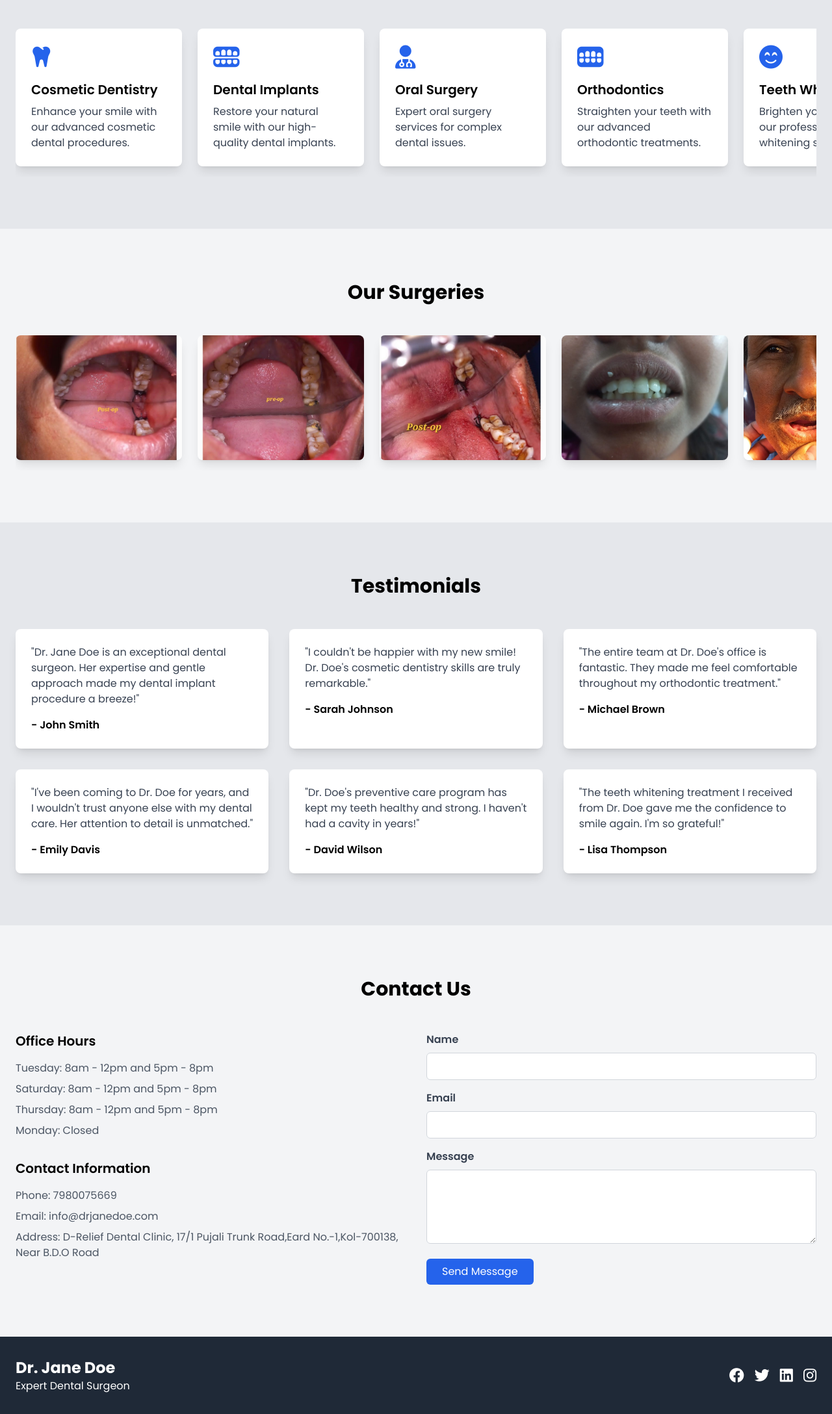
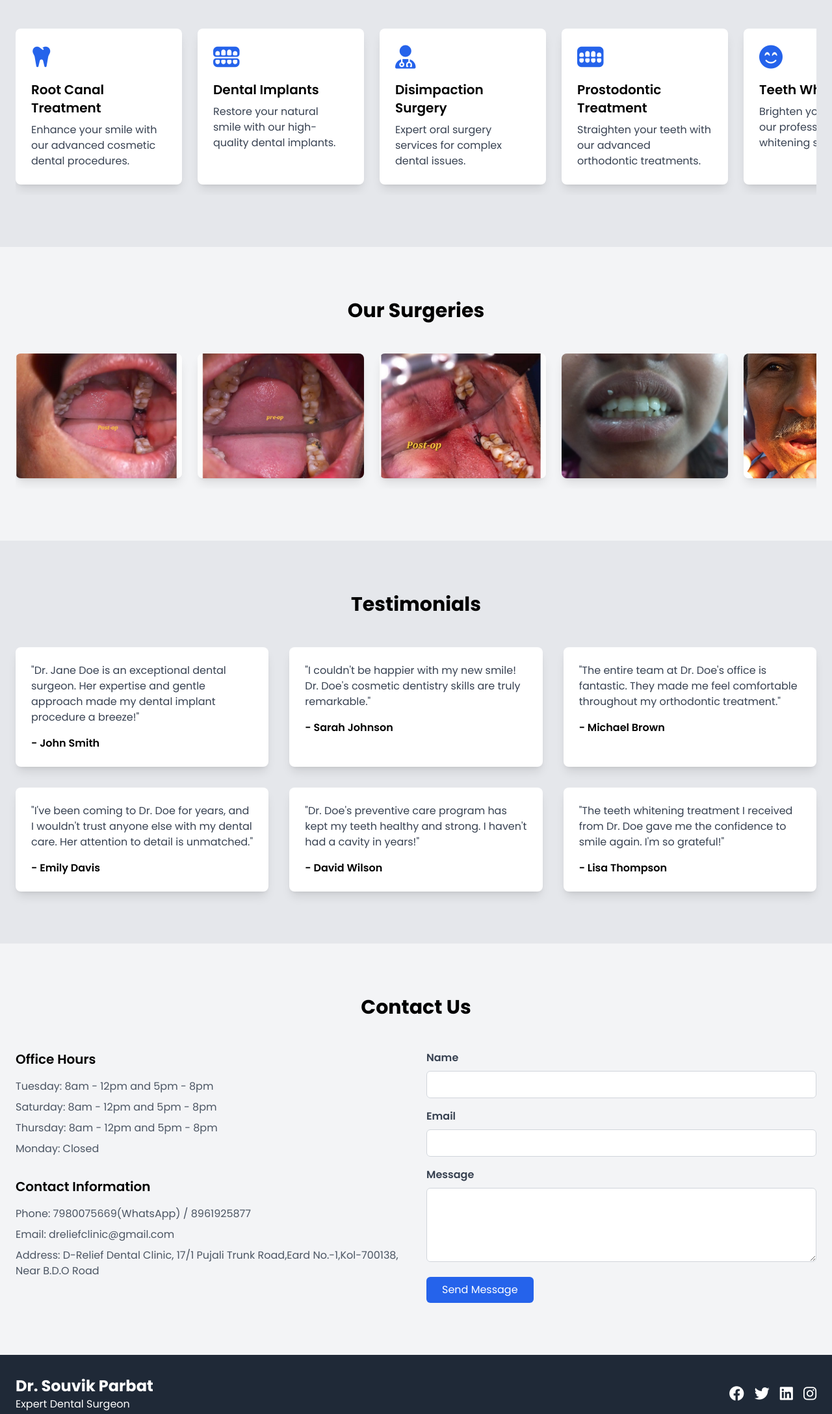
Before and after one commit to IntelliGent-Legend-Coder/My_Next_Work, a plain HTML site: page index.html in a window 1280 px wide. Shown: the part 1660-3836 px from the top of the page at 65% size. Drawn offline with nearby package versions, Linux system fonts and the light colour scheme.

Commit message:
Changes commit

```diff
--- a/index.html
+++ b/index.html
@@ -196,7 +196,7 @@
                 <div class="flex overflow-x-auto no-scrollbar pb-4 space-x-6 fade-in">
                     <div class="bg-white rounded-lg shadow-lg p-6 flex-shrink-0 w-64 dark:bg-gray-700">
                         <i class="fas fa-tooth text-4xl text-blue-600 mb-4"></i>
-                        <h3 class="text-xl font-semibold mb-2 dark:text-white">Cosmetic Dentistry</h3>
+                        <h3 class="text-xl font-semibold mb-2 dark:text-white">Root Canal Treatment</h3>
                         <p class="text-gray-700 dark:text-white">Enhance your smile with our advanced cosmetic dental procedures.</p>
                     </div>
                     <div class="bg-white rounded-lg shadow-lg p-6 flex-shrink-0 w-64 dark:bg-gray-700">
@@ -206,12 +206,12 @@
                     </div>
                     <div class="bg-white rounded-lg shadow-lg p-6 flex-shrink-0 w-64 dark:bg-gray-700">
                         <i class="fas fa-user-md text-4xl text-blue-600 mb-4"></i>
-                        <h3 class="text-xl font-semibold mb-2 dark:text-white">Oral Surgery</h3>
+                        <h3 class="text-xl font-semibold mb-2 dark:text-white">Disimpaction Surgery</h3>
                         <p class="text-gray-700 dark:text-white">Expert oral surgery services for complex dental issues.</p>
                     </div>
                     <div class="bg-white rounded-lg shadow-lg p-6 flex-shrink-0 w-64 dark:bg-gray-700">
                         <i class="fas fa-teeth text-4xl text-blue-600 mb-4"></i>
-                        <h3 class="text-xl font-semibold mb-2 dark:text-white">Orthodontics</h3>
+                        <h3 class="text-xl font-semibold mb-2 dark:text-white">Prostodontic Treatment</h3>
                         <p class="text-gray-700 dark:text-white">Straighten your teeth with our advanced orthodontic treatments.</p>
                     </div>
                     <div class="bg-white rounded-lg shadow-lg p-6 flex-shrink-0 w-64 dark:bg-gray-700">
@@ -329,8 +329,8 @@
                             <p class="text-gray-600 mb-2 dark:text-white">Thursday: 8am - 12pm and 5pm - 8pm</p>
                             <p class="text-gray-600 dark:text-white">Monday: Closed</p>
                             <h3 class="text-xl font-semibold mt-8 mb-4">Contact Information</h3>
-                            <p class="text-gray-600 mb-2 dark:text-white">Phone: 7980075669</p>
-                            <p class="text-gray-600 mb-2 dark:text-white">Email: info@drjanedoe.com</p>
+                            <p class="text-gray-600 mb-2 dark:text-white">Phone: 7980075669(WhatsApp) / 8961925877</p>
+                            <p class="text-gray-600 mb-2 dark:text-white">Email: dreliefclinic@gmail.com</p>
                             <p class="text-gray-600 dark:text-white">Address: D-Relief Dental Clinic, 17/1 Pujali Trunk Road,Eard No.-1,Kol-700138, Near B.D.O Road</p>
                         </div>
                         <form id="contact-form">
@@ -357,7 +357,7 @@
         <div class="container mx-auto px-6">
             <div class="flex flex-col md:flex-row justify-between items-center">
                 <div class="mb-4 md:mb-0">
-                    <h3 class="text-2xl font-bold">Dr. Jane Doe</h3>
+                    <h3 class="text-2xl font-bold">Dr. Souvik Parbat</h3>
                     <p>Expert Dental Surgeon</p>
                 </div>
                 <div class="flex space-x-4">
@@ -368,7 +368,7 @@
                 </div>
             </div>
             <hr class="border-gray-700 my-8">
-            <p class="text-center">&copy; 2025 Dr. Jane Doe. All rights reserved.</p>
+            <p class="text-center">&copy; 2025 Dr. Souvik Parbat. All rights reserved.</p>
         </div>
     </footer>
 </div>
```
